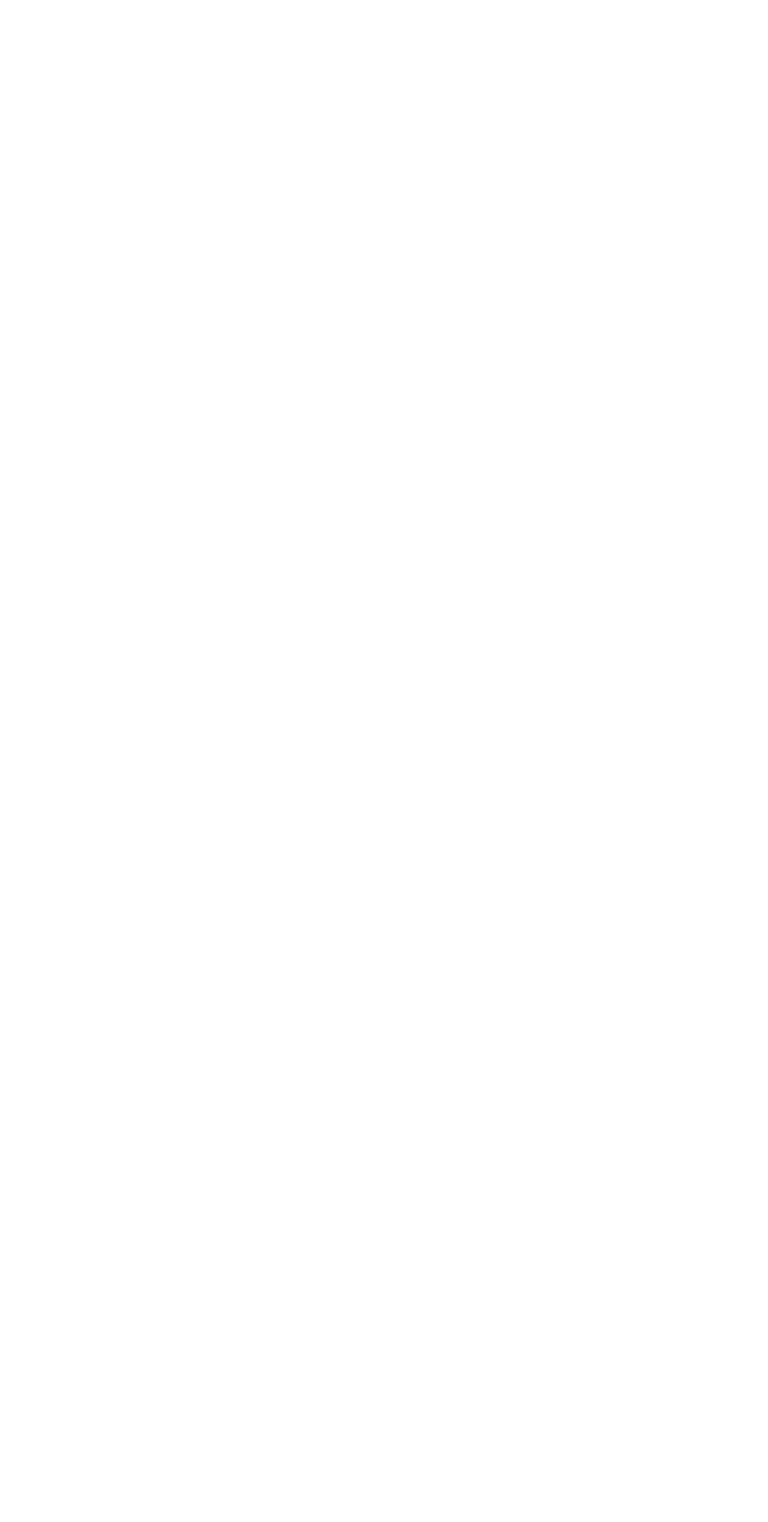
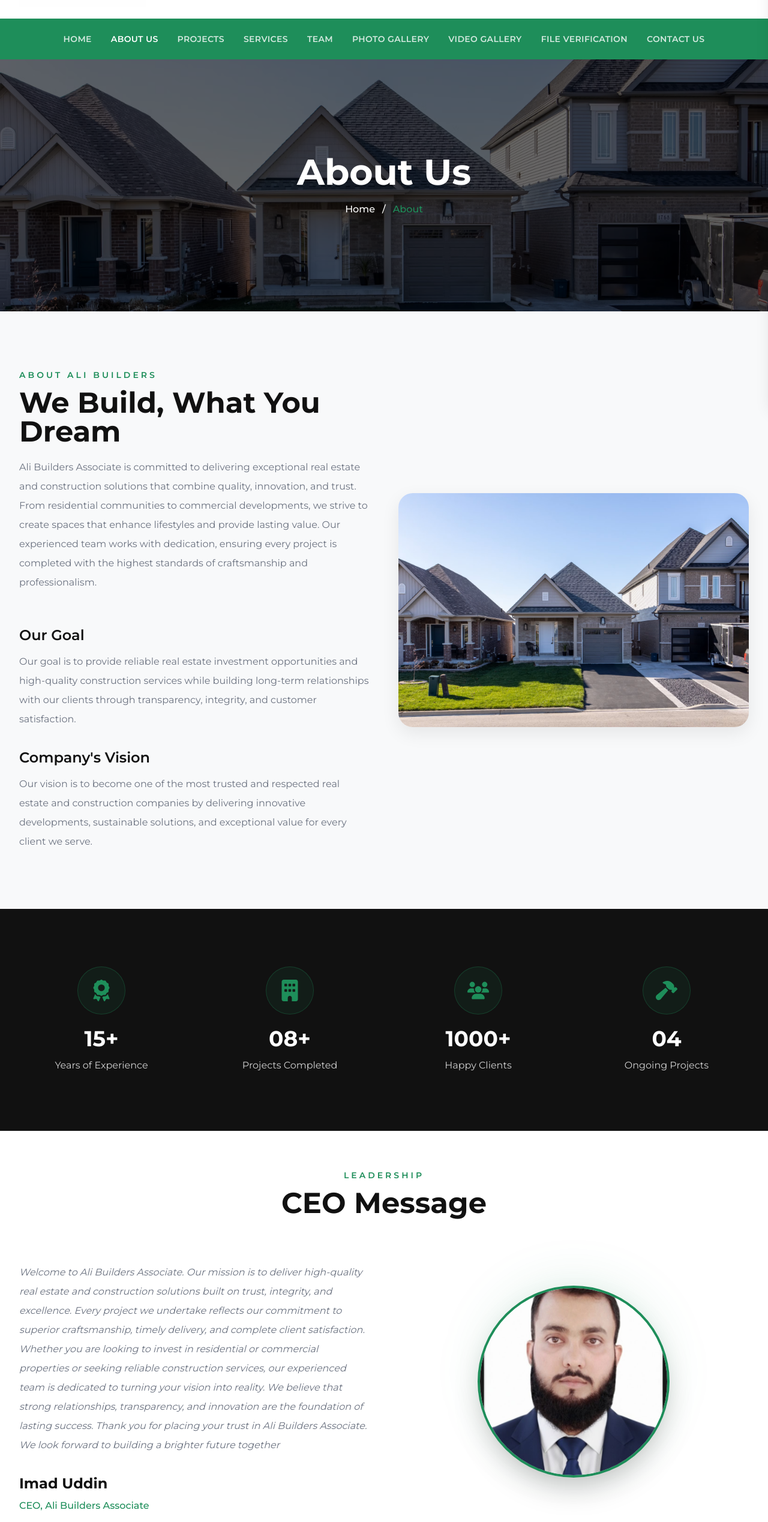
Before and after one commit to Imadu87/ali-builders-associate, a React (Vite) app in the folder frontend/: page /about in a window 1280 px wide. Before the commit this address had no page. Shown: the part 129-2666 px from the top of the page at 60% size. Before the commit the page ends 800 px from the top, so only its background shows below. Built offline with nearby package versions, Linux system fonts and the light colour scheme.

Commit message:
feat(about): implement about page using reusable sections

```diff
--- /dev/null
+++ b/frontend/src/components/common/PageHero.jsx
@@ -0,0 +1,41 @@
+import { Link } from "react-router";
+
+const PageHero = ({
+    title,
+    breadcrumb,
+    background,
+}) => {
+    return (
+        <section
+            className="relative flex h-[350px] items-center justify-center overflow-hidden lg:h-[420px]"
+            style={{
+                backgroundImage: `url(${background})`,
+                backgroundPosition: "center",
+                backgroundSize: "cover",
+            }}
+        >
+            {/* Overlay */}
+            <div className="absolute inset-0 bg-black/60" />
+            {/* Content */}
+            <div className="container relative z-10 text-center text-white">
+                <h1 className="text-4xl font-bold md:text-5xl lg:text-6xl">
+                    {title}
+                </h1>
+                <div className="mt-5 flex items-center justify-center gap-3 text-sm font-medium md:text-base">
+                    <Link
+                        to="/"
+                        className="transition-default hover:text-secondary"
+                    >
+                        Home
+                    </Link>
+                    <span>/</span>
+                    <span className="text-secondary">
+                        {breadcrumb}
+                    </span>
+                </div>
+            </div>
+        </section>
+    );
+};
+
+export default PageHero;
--- a/frontend/src/components/sections/about/AboutSection.jsx
+++ b/frontend/src/components/sections/about/AboutSection.jsx
@@ -1,6 +1,6 @@
 import SectionHeader from "../../common/SectionHeader"
 
-import { HOME_DATA } from "../../../constant/home/homeData";
+import { ABOUT_DATA } from "../../../constant/about/aboutData";
 
 const AboutSection = () => {
     return (
@@ -15,9 +15,9 @@ const AboutSection = () => {
 
                         <SectionHeader
                             align="left"
-                            subtitle={HOME_DATA.about.subtitle}
-                            title={HOME_DATA.about.title}
-                            description={HOME_DATA.about.description}
+                            subtitle={ABOUT_DATA.subtitle}
+                            title={ABOUT_DATA.title}
+                            description={ABOUT_DATA.description}
                         />
 
                         {/* Our Goal */}
@@ -25,11 +25,11 @@ const AboutSection = () => {
                         <div className="mt-10">
 
                             <h3 className="mb-3 text-2xl font-semibold text-heading">
-                                {HOME_DATA.about.goalTitle}
+                                {ABOUT_DATA.goalTitle}
                             </h3>
 
                             <p className="leading-8 text-text">
-                                {HOME_DATA.about.goalDescription}
+                                {ABOUT_DATA.goalDescription}
                             </p>
 
                         </div>
@@ -39,11 +39,11 @@ const AboutSection = () => {
                         <div className="mt-8">
 
                             <h3 className="mb-3 text-2xl font-semibold text-heading">
-                                {HOME_DATA.about.visionTitle}
+                                {ABOUT_DATA.visionTitle}
                             </h3>
 
                             <p className="leading-8 text-text">
-                                {HOME_DATA.about.visionDescription}
+                                {ABOUT_DATA.visionDescription}
                             </p>
 
                         </div>
@@ -55,7 +55,7 @@ const AboutSection = () => {
                     <div className="relative">
 
                         <img
-                            src={HOME_DATA.about.image}
+                            src={ABOUT_DATA.image}
                             alt="About Ali Builders"
                             className="h-full w-full rounded-xl object-cover shadow-primary"
                         />
--- a/frontend/src/components/home/CEOMessage/CEOMessage.jsx
+++ b/frontend/src/components/sections/ceoMessage/CEOMessage.jsx
@@ -1,4 +1,4 @@
-import { HOME_DATA } from "../../../constant/home/homeData";
+import { CEO_DATA } from "../../../constant/ceoMessage/ceoMessageData";
 
 const CEOMessage = () => {
     return (
@@ -22,17 +22,17 @@ const CEOMessage = () => {
                     <div>
 
                         <p className="section-description-left italic">
-                            {HOME_DATA.ceo.message}
+                            {CEO_DATA.message}
                         </p>
 
                         <div className="mt-8">
 
                             <h3 className="text-2xl font-bold text-heading">
-                                {HOME_DATA.ceo.name}
+                                {CEO_DATA.name}
                             </h3>
 
                             <p className="mt-2 font-medium text-secondary">
-                                {HOME_DATA.ceo.designation}
+                                {CEO_DATA.designation}
                             </p>
 
                         </div>
@@ -45,8 +45,8 @@ const CEOMessage = () => {
                         <div className="absolute h-72 w-72 rounded-full bg-secondary/15 blur-2xl"></div>
 
                         <img
-                            src={HOME_DATA.ceo.image}
-                            alt={HOME_DATA.ceo.name}
+                            src={CEO_DATA.image}
+                            alt={CEO_DATA.name}
                             className="relative z-10 h-72 w-72 rounded-full border-4 border-secondary object-cover shadow-2xl md:h-80 md:w-80"
                         />
 
--- a/frontend/src/components/home/StatsSection/StatsSection.jsx
+++ b/frontend/src/components/sections/stats/StatsSection.jsx
@@ -1,13 +1,13 @@
 import StatCard from "./StatCard";
 
-import { HOME_DATA } from "../../../constant/home/homeData";
+import { STATS_DATA } from "../../../constant/stats/statsData";
 
 const StatsSection = () => {
     return (
         <section className="section bg-primary">
             <div className="container">
                 <div className="grid grid-cols-2 gap-10 lg:grid-cols-4">
-                    {HOME_DATA.stats.map((item) => (
+                    {STATS_DATA.map((item) => (
                         <StatCard
                             key={item.id}
                             {...item}
--- /dev/null
+++ b/frontend/src/constant/about/aboutData.js
@@ -0,0 +1,22 @@
+import hero1 from "../../assets/images/hero/hero1.avif";
+
+export const ABOUT_DATA = {
+  subtitle: "About Ali Builders",
+
+  title: "We Build, What You Dream",
+
+  description:
+    "Ali Builders Associate is committed to delivering exceptional real estate and construction solutions that combine quality, innovation, and trust. From residential communities to commercial developments, we strive to create spaces that enhance lifestyles and provide lasting value. Our experienced team works with dedication, ensuring every project is completed with the highest standards of craftsmanship and professionalism.",
+
+  goalTitle: "Our Goal",
+
+  goalDescription:
+    "Our goal is to provide reliable real estate investment opportunities and high-quality construction services while building long-term relationships with our clients through transparency, integrity, and customer satisfaction.",
+
+  visionTitle: "Company's Vision",
+
+  visionDescription:
+    "Our vision is to become one of the most trusted and respected real estate and construction companies by delivering innovative developments, sustainable solutions, and exceptional value for every client we serve.",
+
+  image: hero1,
+};
--- /dev/null
+++ b/frontend/src/constant/ceoMessage/ceoMessageData.js
@@ -0,0 +1,9 @@
+import ceoImage from "../../assets/images/ceo/ceo.jpeg"
+
+export const CEO_DATA = {
+  name: "Imad Uddin",
+  designation: "CEO, Ali Builders Associate",
+  image: ceoImage,
+  message:
+    "Welcome to Ali Builders Associate. Our mission is to deliver high-quality real estate and construction solutions built on trust, integrity, and excellence. Every project we undertake reflects our commitment to superior craftsmanship, timely delivery, and complete client satisfaction. Whether you are looking to invest in residential or commercial properties or seeking reliable construction services, our experienced team is dedicated to turning your vision into reality. We believe that strong relationships, transparency, and innovation are the foundation of lasting success. Thank you for placing your trust in Ali Builders Associate. We look forward to building a brighter future together",
+};
--- a/frontend/src/constant/home/homeData.js
+++ b/frontend/src/constant/home/homeData.js
@@ -2,12 +2,6 @@
 import hero1 from "../../assets/images/hero/hero1.avif";
 import hero2 from "../../assets/images/hero/hero2.jpg";
 import hero3 from "../../assets/images/hero/hero3.avif";
-
-// ceoMessageSection
-import ceoImage from "../../assets/images/ceo/ceo.jpeg";
-
-// statsSection
-import { FaAward, FaBuilding, FaUsers, FaHammer } from "react-icons/fa6";
 
 // clientsSection
 import client1 from "../../assets/images/clients/client1.avif";
@@ -42,66 +36,6 @@ export const HOME_DATA = {
     },
   ],
 
-  ceo: {
-    name: "Imad Uddin",
-    designation: "CEO, Ali Builders Associate",
-    image: ceoImage,
-    message:
-      "Welcome to Ali Builders Associate. Our mission is to deliver high-quality real estate and construction solutions built on trust, integrity, and excellence. Every project we undertake reflects our commitment to superior craftsmanship, timely delivery, and complete client satisfaction. Whether you are looking to invest in residential or commercial properties or seeking reliable construction services, our experienced team is dedicated to turning your vision into reality. We believe that strong relationships, transparency, and innovation are the foundation of lasting success. Thank you for placing your trust in Ali Builders Associate. We look forward to building a brighter future together",
-  },
-
-  about: {
-    subtitle: "About Ali Builders",
-
-    title: "We Build, What You Dream",
-
-    description:
-      "Ali Builders Associate is committed to delivering exceptional real estate and construction solutions that combine quality, innovation, and trust. From residential communities to commercial developments, we strive to create spaces that enhance lifestyles and provide lasting value. Our experienced team works with dedication, ensuring every project is completed with the highest standards of craftsmanship and professionalism.",
-
-    goalTitle: "Our Goal",
-
-    goalDescription:
-      "Our goal is to provide reliable real estate investment opportunities and high-quality construction services while building long-term relationships with our clients through transparency, integrity, and customer satisfaction.",
-
-    visionTitle: "Company's Vision",
-
-    visionDescription:
-      "Our vision is to become one of the most trusted and respected real estate and construction companies by delivering innovative developments, sustainable solutions, and exceptional value for every client we serve.",
-
-    image: hero1,
-  },
-
-  stats: [
-    {
-      id: 1,
-      icon: FaAward,
-      number: "15",
-      suffix: "+",
-      title: "Years of Experience",
-    },
-    {
-      id: 2,
-      icon: FaBuilding,
-      number: "08",
-      suffix: "+",
-      title: "Projects Completed",
-    },
-    {
-      id: 3,
-      icon: FaUsers,
-      number: "1000",
-      suffix: "+",
-      title: "Happy Clients",
-    },
-    {
-      id: 4,
-      icon: FaHammer,
-      number: "04",
-      suffix: "",
-      title: "Ongoing Projects",
-    },
-  ],
-
   clients: [
     {
       id: 1,
--- /dev/null
+++ b/frontend/src/constant/stats/statsData.js
@@ -0,0 +1,32 @@
+import { FaAward, FaBuilding, FaUsers, FaHammer } from "react-icons/fa6";
+
+export const STATS_DATA = [
+  {
+    id: 1,
+    icon: FaAward,
+    number: "15",
+    suffix: "+",
+    title: "Years of Experience",
+  },
+  {
+    id: 2,
+    icon: FaBuilding,
+    number: "08",
+    suffix: "+",
+    title: "Projects Completed",
+  },
+  {
+    id: 3,
+    icon: FaUsers,
+    number: "1000",
+    suffix: "+",
+    title: "Happy Clients",
+  },
+  {
+    id: 4,
+    icon: FaHammer,
+    number: "04",
+    suffix: "",
+    title: "Ongoing Projects",
+  },
+];
--- /dev/null
+++ b/frontend/src/pages/About/About.jsx
@@ -0,0 +1,28 @@
+import PageHero from "../../components/common/PageHero"
+
+import AboutSection from "../../components/sections/about/AboutSection"
+import StatsSection from "../../components/sections/stats/StatsSection"
+import CEOMessage from "../../components/sections/ceoMessage/CEOMessage"
+import TeamSection from "../../components/sections/Team/TeamSection";
+import ContactCTA from "../../components/sections/ContactCTA/ContactCTA";
+
+import aboutBanner from "../../assets/images/hero/hero1.avif"
+
+const About = () => {
+    return (
+        <>
+            <PageHero
+                title="About Us"
+                breadcrumb="About"
+                background={aboutBanner}
+            />
+            <AboutSection />
+            <StatsSection />
+            <CEOMessage />
+            <TeamSection />
+            <ContactCTA />
+        </>
+    );
+};
+
+export default About;
--- a/frontend/src/pages/Home/Home.jsx
+++ b/frontend/src/pages/Home/Home.jsx
@@ -1,7 +1,7 @@
 import Hero from "../../components/home/Hero/Hero"
-import CEOMessage from "../../components/home/CEOMessage/CEOMessage"
+import CEOMessage from "../../components/sections/ceoMessage/CEOMessage"
 import AboutSection from "../../components/sections/about/AboutSection"
-import StatsSection from "../../components/home/StatsSection/StatsSection"
+import StatsSection from "../../components/sections/stats/StatsSection"
 import ServicesSection from "../../components/sections/services/ServicesSection"
 import ProjectsSection from "../../components/sections/projects/ProjectsSection"
 import ClientsSection from "../../components/home/Clients/ClientsSection"
--- a/frontend/src/routes/AppRoutes.jsx
+++ b/frontend/src/routes/AppRoutes.jsx
@@ -3,6 +3,7 @@ import { BrowserRouter, Routes, Route } from "react-router";
 import MainLayout from "../layout/MainLayout"
 
 import Home from "../pages/Home/Home";
+import About from "../pages/About/About";
 
 const AppRoutes = () => {
     return (
@@ -10,6 +11,7 @@ const AppRoutes = () => {
             <Routes>
                 <Route element={<MainLayout />}>
                     <Route index element={<Home />} />
+                    <Route path="/about" element={<About />} />
                 </Route>
             </Routes>
         </BrowserRouter>
```
Also changed, not shown: frontend/src/components/sections/stats/StatCard.jsx (renamed from frontend/src/components/home/StatsSection/StatCard.jsx).
